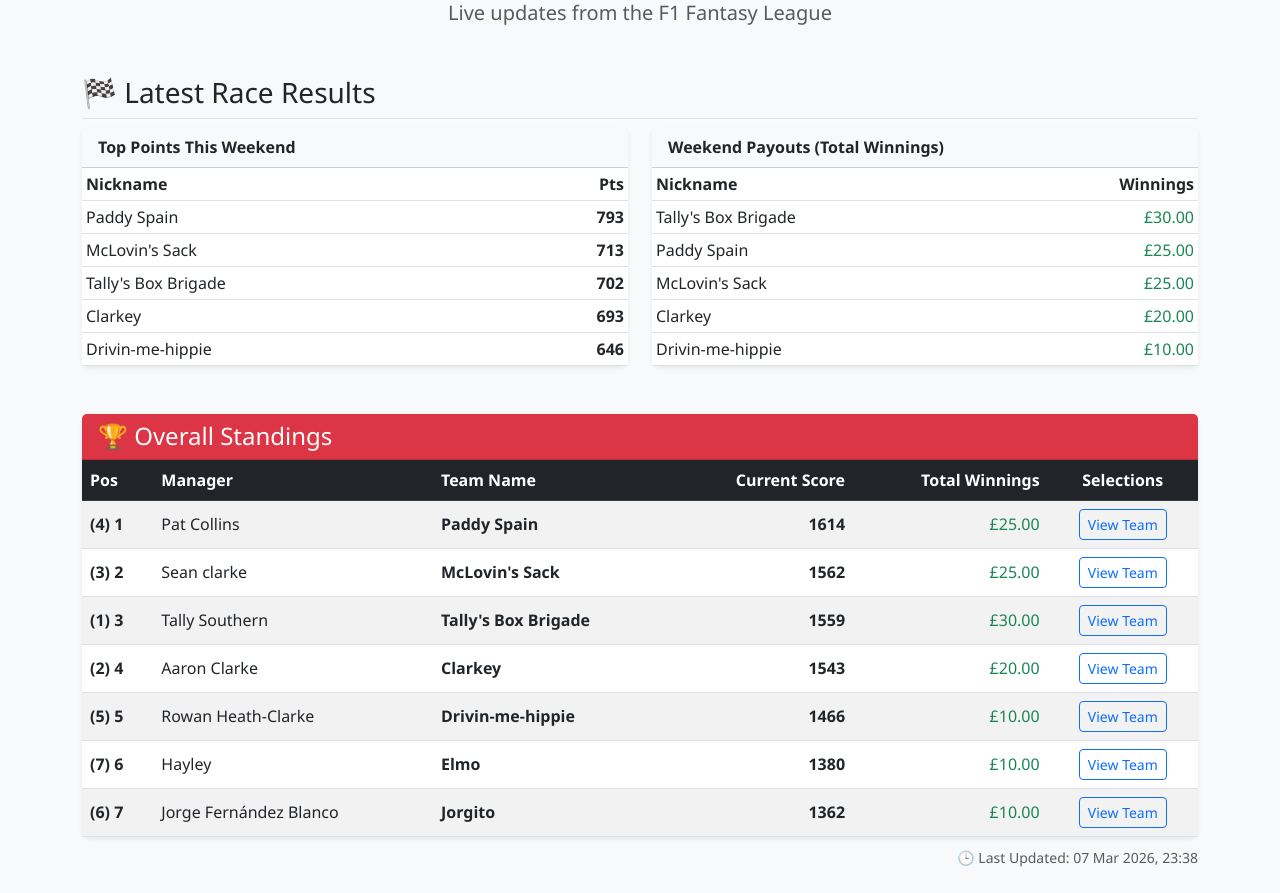
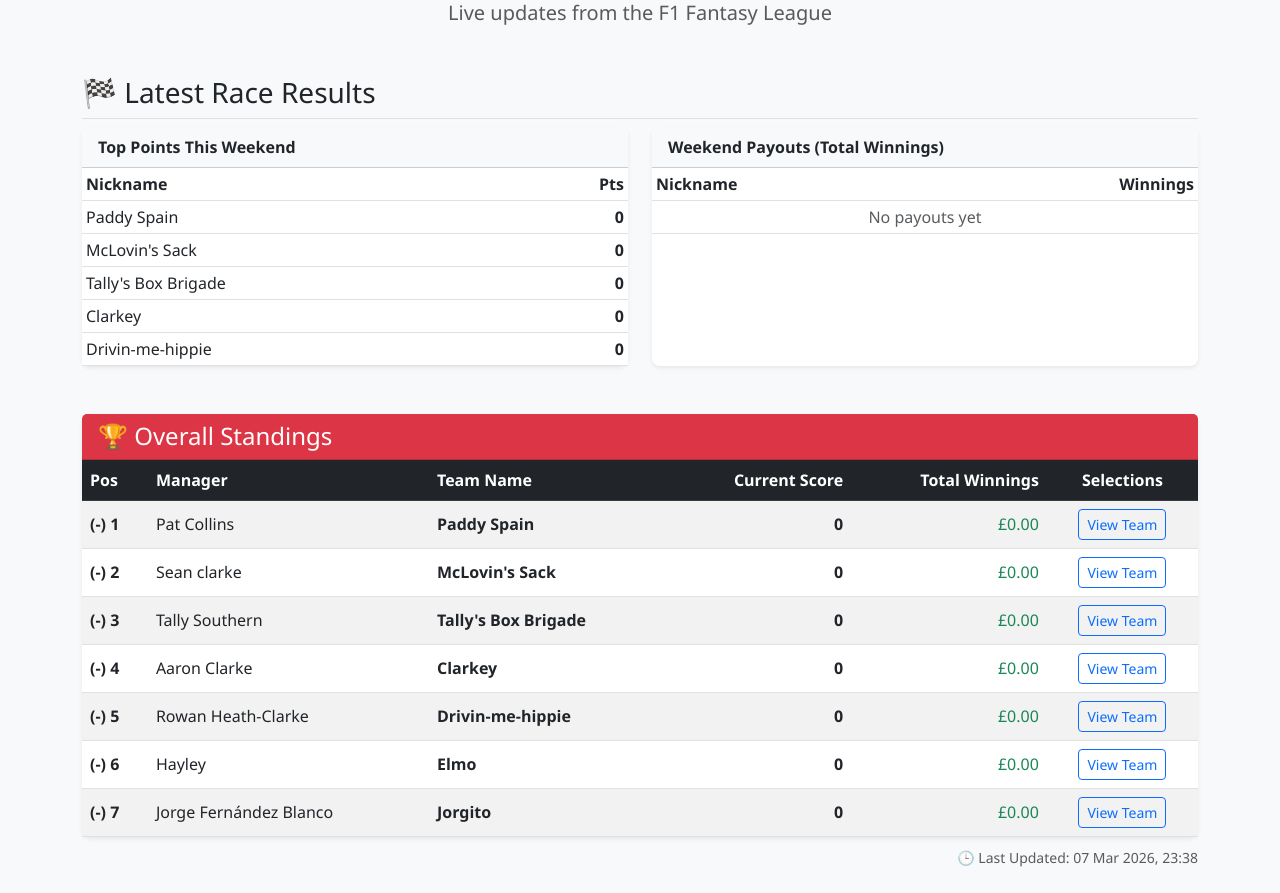
Before and after one commit to clarkey1993/f1-fantasy-2026, a Flask app: page / in a window 1280 px wide. Shown: the part 181-1074 px from the top of the page. Run offline with Flask 3, Linux system fonts and the light colour scheme.

Commit message:
updates to admin

```diff
--- a/app.py
+++ b/app.py
@@ -561,6 +561,22 @@ def admin_export():
         flash("No data file found to export.", "warning")
         return redirect(url_for('admin'))
 
+@app.route('/admin/reset_scores', methods=['POST'])
+def admin_reset_scores():
+    if 'user' not in session or session['user'] != "Admin":
+        return redirect(url_for('home'))
+
+    df = get_league_data()
+    if not df.empty:
+        # Reset scoring columns to 0, keep Name/Picks/Email/Password
+        cols = ['Current Score', 'Total Winnings', 'Pos', 'Previous Pos', 'Last Race Pts', 'Total Spent']
+        for c in cols:
+            df[c] = 0
+        save_league_data(df)
+        flash("✅ Season scores and stats have been reset to 0. Teams are preserved.", "success")
+
+    return redirect(url_for('admin'))
+
 @app.route('/admin/reset', methods=['POST'])
 def admin_reset():
     if 'user' not in session or session['user'] != "Admin":
--- a/league_data.csv
+++ b/league_data.csv
@@ -1,8 +1,8 @@
 Name,Nickname,Email,Password,Picks,Current Score,Total Winnings,Pos,Previous Pos,Last Race Pts,Total Spent
-Pat Collins,Paddy Spain,pat@acpcautos.com,admin,"['Lando Norris', 'Max Verstappen', 'Lewis Hamilton', 'Oscar Piastri', 'Pierre Gasly', 'Alex Albon', 'Oliver Bearman', 'Nico Hulkenberg', 'Gabriel Bortoleto', 'Valtteri Bottas', 'Ferrari', 'McLaren', 'Red Bull', 'Alpine', 'Audi', 'Cadillac']",1614,25,1,4,793,10.0
-Sean clarke,McLovin's Sack,seanclarke3126@gmail.com,admin12345,"['Charles Leclerc', 'George Russell', 'Fernando Alonso', 'Lewis Hamilton', 'Pierre Gasly', 'Alex Albon', 'Liam Lawson', 'Nico Hulkenberg', 'Gabriel Bortoleto', 'Valtteri Bottas', 'McLaren', 'Ferrari', 'Aston Martin', 'Alpine', 'Audi', 'Racing Bulls']",1562,25,2,3,713,10.0
-Tally Southern,Tally's Box Brigade,xinternat@gmail.com,admin,"['Lando Norris', 'Max Verstappen', 'Lewis Hamilton', 'Kimi Antonelli', 'Carlos Sainz Jnr', 'Alex Albon', 'Oliver Bearman', 'Nico Hulkenberg', 'Franco Colapinto', 'Sergio Perez', 'Mercedes', 'Ferrari', 'Red Bull', 'Williams', 'Audi', 'Racing Bulls']",1559,30,3,1,702,10.0
-Aaron Clarke,Clarkey ,aaronclarketech@gmail.com,admin,"['Lando Norris', 'Max Verstappen', 'Lewis Hamilton', 'Oscar Piastri', 'Isack Hadjar', 'Alex Albon', 'Oliver Bearman', 'Nico Hulkenberg', 'Franco Colapinto', 'Valtteri Bottas', 'Ferrari', 'McLaren', 'Red Bull', 'Alpine', 'Audi', 'Racing Bulls']",1543,20,4,2,693,10.0
-Rowan Heath-Clarke ,Drivin-me-hippie,Rowanheath14@outlook.com,5HeolEsgyn,"['Lando Norris', 'Max Verstappen', 'Lewis Hamilton', 'Fernando Alonso', 'Isack Hadjar', 'Alex Albon', 'Oliver Bearman', 'Nico Hulkenberg', 'Franco Colapinto', 'Sergio Perez', 'McLaren', 'Ferrari', 'Red Bull', 'Alpine', 'Audi', 'Cadillac']",1466,10,5,5,646,10.0
-Hayley ,Elmo ,hayleytawse92@gmail.com,admin,"['Max Verstappen', 'George Russell', 'Oscar Piastri', 'Fernando Alonso', 'Pierre Gasly', 'Lance Stroll', 'Liam Lawson', 'Arvid Lindblad', 'Franco Colapinto', 'Sergio Perez', 'McLaren', 'Mercedes', 'Red Bull', 'Williams', 'Audi', 'Racing Bulls']",1380,10,6,7,611,10.0
-Jorge Fernández Blanco,Jorgito,fdezjorge71@gmail.com,admin,"['Max Verstappen', 'Charles Leclerc', 'Lewis Hamilton', 'Fernando Alonso', 'Carlos Sainz Jnr', 'Alex Albon', 'Liam Lawson', 'Arvid Lindblad', 'Gabriel Bortoleto', 'Valtteri Bottas', 'Mercedes', 'Ferrari', 'Aston Martin', 'Alpine', 'Audi', 'Racing Bulls']",1362,10,7,6,572,10.0
+Pat Collins,Paddy Spain,pat@acpcautos.com,admin,"['Lando Norris', 'Max Verstappen', 'Lewis Hamilton', 'Oscar Piastri', 'Pierre Gasly', 'Alex Albon', 'Oliver Bearman', 'Nico Hulkenberg', 'Gabriel Bortoleto', 'Valtteri Bottas', 'Ferrari', 'McLaren', 'Red Bull', 'Alpine', 'Audi', 'Cadillac']",0,0,0,0,0,0
+Sean clarke,McLovin's Sack,seanclarke3126@gmail.com,admin12345,"['Charles Leclerc', 'George Russell', 'Fernando Alonso', 'Lewis Hamilton', 'Pierre Gasly', 'Alex Albon', 'Liam Lawson', 'Nico Hulkenberg', 'Gabriel Bortoleto', 'Valtteri Bottas', 'McLaren', 'Ferrari', 'Aston Martin', 'Alpine', 'Audi', 'Racing Bulls']",0,0,0,0,0,0
+Tally Southern,Tally's Box Brigade,xinternat@gmail.com,admin,"['Lando Norris', 'Max Verstappen', 'Lewis Hamilton', 'Kimi Antonelli', 'Carlos Sainz Jnr', 'Alex Albon', 'Oliver Bearman', 'Nico Hulkenberg', 'Franco Colapinto', 'Sergio Perez', 'Mercedes', 'Ferrari', 'Red Bull', 'Williams', 'Audi', 'Racing Bulls']",0,0,0,0,0,0
+Aaron Clarke,Clarkey ,aaronclarketech@gmail.com,admin,"['Lando Norris', 'Max Verstappen', 'Lewis Hamilton', 'Oscar Piastri', 'Isack Hadjar', 'Alex Albon', 'Oliver Bearman', 'Nico Hulkenberg', 'Franco Colapinto', 'Valtteri Bottas', 'Ferrari', 'McLaren', 'Red Bull', 'Alpine', 'Audi', 'Racing Bulls']",0,0,0,0,0,0
+Rowan Heath-Clarke ,Drivin-me-hippie,Rowanheath14@outlook.com,5HeolEsgyn,"['Lando Norris', 'Max Verstappen', 'Lewis Hamilton', 'Fernando Alonso', 'Isack Hadjar', 'Alex Albon', 'Oliver Bearman', 'Nico Hulkenberg', 'Franco Colapinto', 'Sergio Perez', 'McLaren', 'Ferrari', 'Red Bull', 'Alpine', 'Audi', 'Cadillac']",0,0,0,0,0,0
+Hayley ,Elmo ,hayleytawse92@gmail.com,admin,"['Max Verstappen', 'George Russell', 'Oscar Piastri', 'Fernando Alonso', 'Pierre Gasly', 'Lance Stroll', 'Liam Lawson', 'Arvid Lindblad', 'Franco Colapinto', 'Sergio Perez', 'McLaren', 'Mercedes', 'Red Bull', 'Williams', 'Audi', 'Racing Bulls']",0,0,0,0,0,0
+Jorge Fernández Blanco,Jorgito,fdezjorge71@gmail.com,admin,"['Max Verstappen', 'Charles Leclerc', 'Lewis Hamilton', 'Fernando Alonso', 'Carlos Sainz Jnr', 'Alex Albon', 'Liam Lawson', 'Arvid Lindblad', 'Gabriel Bortoleto', 'Valtteri Bottas', 'Mercedes', 'Ferrari', 'Aston Martin', 'Alpine', 'Audi', 'Racing Bulls']",0,0,0,0,0,0
--- a/templates/admin.html
+++ b/templates/admin.html
@@ -89,7 +89,10 @@
         <div class="card mt-4 border-danger">
             <div class="card-header bg-danger text-white fw-bold">⚠️ Danger Zone</div>
             <div class="card-body">
-                <p class="text-danger small">This action cannot be undone.</p>
+                <p class="text-danger small">These actions cannot be undone.</p>
+                <form action="{{ url_for('admin_reset_scores') }}" method="post" onsubmit="return confirm('Are you sure you want to reset all SCORES to 0? Teams will be kept.');" class="mb-3">
+                    <button type="submit" class="btn btn-warning w-100">🔄 Reset Scores Only (Keep Teams)</button>
+                </form>
                 <form action="{{ url_for('admin_reset') }}" method="post" onsubmit="return confirm('Are you sure you want to WIPE the entire league database?');">
                     <button type="submit" class="btn btn-danger w-100">🗑️ RESET LEAGUE (Wipe Data)</button>
                 </form>
--- a/templates/layout.html
+++ b/templates/layout.html
@@ -18,6 +18,7 @@
     <style>
         body { font-family: 'Segoe UI', Tahoma, Geneva, Verdana, sans-serif; }
         [data-bs-theme="light"] body { background-color: #f8f9fa; } /* Only use light gray in light mode */
+        [data-bs-theme="dark"] { --bs-body-color: #ffffff; --bs-body-color-rgb: 255, 255, 255; --bs-heading-color: #ffffff; } /* Force pure white text */
         .navbar { background-color: #e10600; box-shadow: 0 2px 4px rgba(0,0,0,0.2); } /* F1 Red */
         .navbar-brand, .nav-link { color: white !important; font-weight: 700; }
         .nav-link:hover { color: #ffcccc !important; }
```
